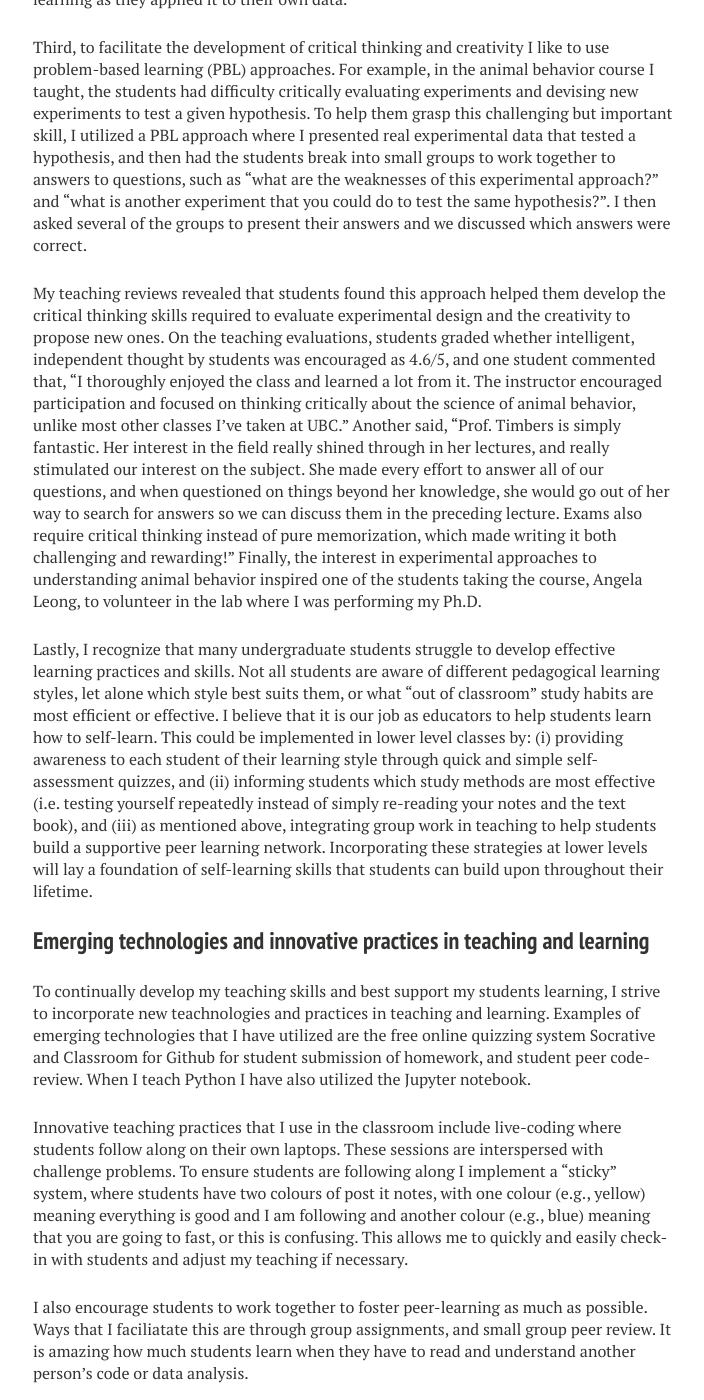
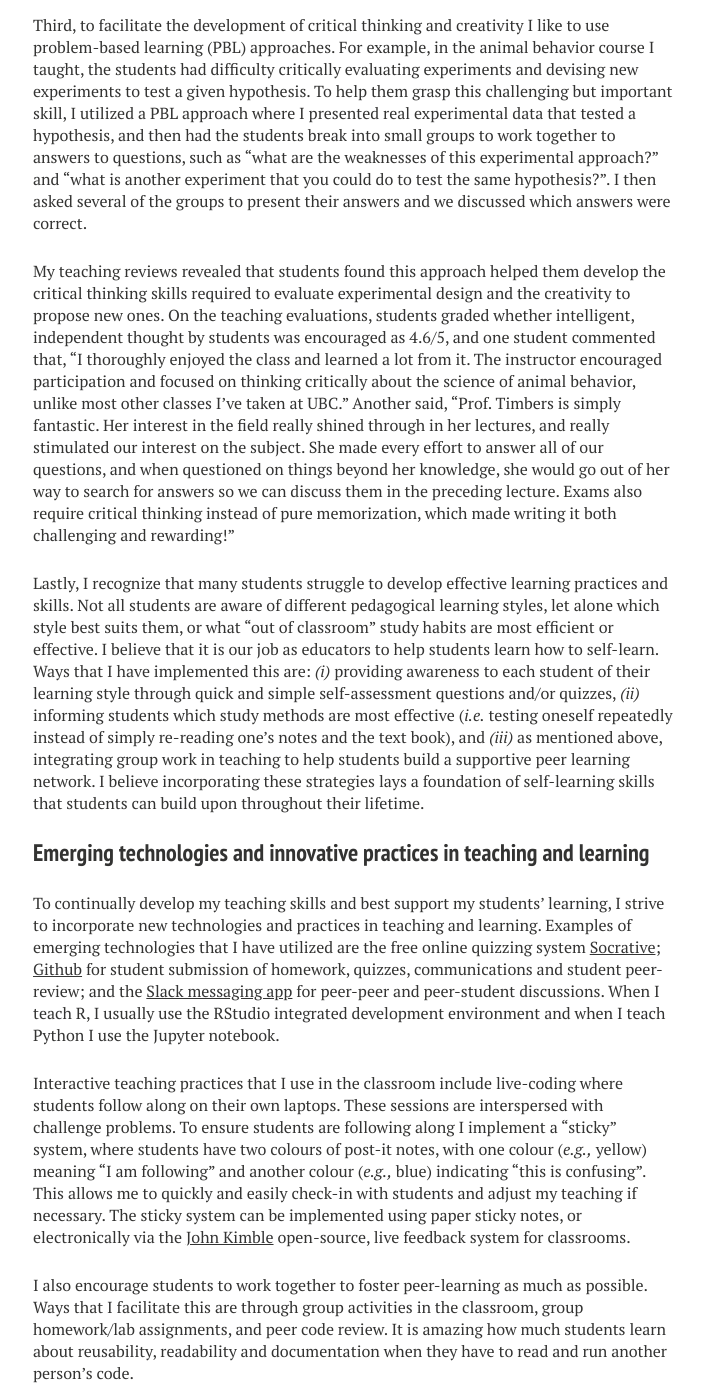
Before and after one commit to ttimbers/ttimbers.github.io, a Jekyll site: the page built from teaching/teaching_philosophy.md, in a window 1280 px wide and 1400 px high, scrolled down 1302 px. Shown: the whole window, without its empty margins (287-991 px from the left). Built offline with Jekyll 4.4.1, drawn with Linux system fonts in a browser that asks for light colours; nearby versions of some CDN libraries; some of the changed text lies outside the part shown.

Commit message:
Update teaching_philosophy.md

```diff
--- a/teaching/teaching_philosophy.md
+++ b/teaching/teaching_philosophy.md
@@ -12,25 +12,23 @@ image:
 
 ## Teaching Philosophy
 
-I have thoroughly enjoyed my involvement in teaching throughout my undergraduate, graduate and postdoctoral studies and I am eager to expand my role in the educational process. I began working as a teaching assistant in the fourth year of my undergraduate degree, and continued to do so throughout my graduate studies at the University of British Columbia (UBC) as well as at Marine Biological Laboratory at Woods Hole, MA, USA. These experiences culminated in a unique opportunity to independently instruct a third year Animal Behavior class of 100 students at UBC while I was a Ph.D. Candidate. Recently I have expanded my teaching experience as a volunteer Software Carpentry instructor (teaching basic computer programming skills to scientists at hands-on workshops), teaching bioinformatics to graduate students at Titus Brown's Next Generation Sequencing summer course, and developing and teaching a Computation in Science course at Quest University.
+I have thoroughly enjoyed my role as the instructor of 5 different university courses spanning Data Science, Computation for the Physical Sciences and Psychology. I have gained additional experience through my volunteer work as a [Software Carpentry](https://software-carpentry.org/) instructor (teaching basic computer programming skills to scientists at hands-on workshops), teaching bioinformatics to graduate students at [Titus Brown's Next Generation Sequencing summer course](http://angus.readthedocs.io/en/2015/week3.html), as well as instructing workshops at the [SFU Scientific Programming Study Group](http://sciprog.ca/) and [UBC R Study Group](https://minisciencegirl.github.io/studyGroup/). My teaching and training involvement has also gone beyond instruction in the classroom and includes curriculum development for several organizations (UBC MDS program, Software Carpentry, as well as for the SFU Scientific Programming and UBC R Study Groups) and mentorship of other teachers through my role on the Software Carpentry Mentorship Sub-committee.
 
-As a result of my experiences, I have come to believe the most important skills that an educator should focus on cultivating in their students are: (1) critical thinking, (2) creativity, and (3) self-learning. Regardless of whether students pursue further academic training, attend a professional school or join industry, these skills are necessary for future success. In my teaching I have implemented several strategies for the development of these skills.
+As a result of my experiences, I have come to believe the most important skills that an educator should focus on cultivating in their students are: (1) critical thinking, (2) creativity, and (3) self-learning. Regardless of whether students join industry or pursue further academic training, these skills are necessary for future success. In my teaching I have implemented several strategies for the development of these skills.
 
-First, I recognize that there are many different learning styles. Therefore, I present new concepts in more than one format so that I may reach everyone. For example, when teaching loops in computer programming I provide: (i) a visual example, (ii) a verbal and written explanation, and (iii) take a break from instruction and ask the students to write a loop for themselves to solve a given problem. This strategy also has the advantage that the information is reinforced by different types of input.
+First, I recognize that there are many different learning styles. Therefore, I present new concepts in more than one format so that I may reach everyone. For example, when teaching loops using R in the MDS Programming for Data Science course, I provided: *(i)* a visual example, *(ii)* a verbal and written explanation, and *(iii)* take a break from instruction and ask the students to use a loop for themselves to solve a given problem. This strategy also has the advantage that the information is reinforced by different types of input.
 
-Second, I believe that motivation is important for successful learning, as it can energize, direct, and sustain learning. One way I use motivation to enhance learning is by providing extrinsic motivators, such as a clear marking rubric on assignments and exams. Another way I effectively use motivation is to harness the intrinsic motivation of each student through assignments where the student chooses the topic themselves as long as it falls under the umbrella of the course topic. For example, in the Computation in the Physical Sciences course that I taught the students were asked to choose a topic of interest for their final project. Although the final project was not due until the end of term, the students assignments each evening throughout the course were to apply the concepts learned in class that day to the dataset they were working on. This kept the students really engaged in the assignments, as they could easily see the practical value of each days learning as they applied it to their own data.
+Second, I believe that motivation is important for successful learning, as it can energize, direct, and sustain learning. One way I use motivation to enhance learning is by providing extrinsic motivators, such as a clear marking rubric on assignments and exams. Another way I effectively use motivation is to harness the intrinsic motivation of each student through assignments where the student chooses the topic themselves as long as it falls under the umbrella of the course topic. For example, in the Computation in the Physical Sciences course that I taught the students were asked to choose a topic of interest for their final project. Although the final project was not due until the end of term, the students assignments each evening throughout the course were to apply the concepts learned in class that day to the dataset they were planning to use for their final project. This kept the students genuinely engaged in the assignments, as they could easily see the practical value of each days learning as they applied it to their dataset of interest.
 
 Third, to facilitate the development of critical thinking and creativity I like to use problem-based learning (PBL) approaches. For example, in the animal behavior course I taught, the students had difficulty critically evaluating experiments and devising new experiments to test a given hypothesis. To help them grasp this challenging but important skill, I utilized a PBL approach where I presented real experimental data that tested a hypothesis, and then had the students break into small groups to work together to answers to questions, such as “what are the weaknesses of this experimental approach?” and “what is another experiment that you could do to test the same hypothesis?”. I then asked several of the groups to present their answers and we discussed which answers were correct.
 
-My teaching reviews revealed that students found this approach helped them develop the critical thinking skills required to evaluate experimental design and the creativity to propose new ones. On the teaching evaluations, students graded whether intelligent, independent thought by students was encouraged as 4.6/5, and one student commented that, “I thoroughly enjoyed the class and learned a lot from it. The instructor encouraged participation and focused on thinking critically about the science of animal behavior, unlike most other classes I've taken at UBC.” Another said, “Prof. Timbers is simply fantastic. Her interest in the field really shined through in her lectures, and really stimulated our interest on the subject. She made every effort to answer all of our questions, and when questioned on things beyond her knowledge, she would go out of her way to search for answers so we can discuss them in the preceding lecture. Exams also require critical thinking instead of pure memorization, which made writing it both challenging and rewarding!” Finally, the interest in experimental approaches to understanding animal behavior inspired one of the students taking the course, Angela Leong, to volunteer in the lab where I was performing my Ph.D.
+My teaching reviews revealed that students found this approach helped them develop the critical thinking skills required to evaluate experimental design and the creativity to propose new ones. On the teaching evaluations, students graded whether intelligent, independent thought by students was encouraged as 4.6/5, and one student commented that, “I thoroughly enjoyed the class and learned a lot from it. The instructor encouraged participation and focused on thinking critically about the science of animal behavior, unlike most other classes I've taken at UBC.” Another said, “Prof. Timbers is simply fantastic. Her interest in the field really shined through in her lectures, and really stimulated our interest on the subject. She made every effort to answer all of our questions, and when questioned on things beyond her knowledge, she would go out of her way to search for answers so we can discuss them in the preceding lecture. Exams also require critical thinking instead of pure memorization, which made writing it both challenging and rewarding!”
 
-Lastly, I recognize that many undergraduate students struggle to develop effective learning practices and skills. Not all students are aware of different pedagogical learning styles, let alone which style best suits them, or what “out of classroom” study habits are most efficient or effective. I believe that it is our job as educators to help students learn how to self-learn. This could be implemented in lower level classes by: (i) providing awareness to each student of their learning style through quick and simple self-assessment quizzes, and (ii) informing students which study methods are most effective (i.e. testing yourself repeatedly instead of simply re-reading your notes and the text book), and (iii) as mentioned above, integrating group work in teaching to help students build a supportive peer learning network. Incorporating these strategies at lower levels will lay a foundation of self-learning skills that students can build upon throughout their lifetime.
-
+Lastly, I recognize that many students struggle to develop effective learning practices and skills. Not all students are aware of different pedagogical learning styles, let alone which style best suits them, or what “out of classroom” study habits are most efficient or effective. I believe that it is our job as educators to help students learn how to self-learn. Ways that I have implemented this are: *(i)* providing awareness to each student of their learning style through quick and simple self-assessment questions and/or quizzes, *(ii)* informing students which study methods are most effective (*i.e.* testing oneself repeatedly instead of simply re-reading one's notes and the text book), and *(iii)* as mentioned above, integrating group work in teaching to help students build a supportive peer learning network. I believe incorporating these strategies lays a foundation of self-learning skills that students can build upon throughout their lifetime.
 
 ### Emerging technologies and innovative practices in teaching and learning
+To continually develop my teaching skills and best support my students' learning, I strive to incorporate new technologies and practices in teaching and learning. Examples of emerging technologies that I have utilized are the free online quizzing system [Socrative](https://www.socrative.com/); [Github](https://github.com/) for student submission of homework, quizzes, communications and student peer-review; and the [Slack messaging app](https://slack.com/) for peer-peer and peer-student discussions. When I teach R, I usually use the RStudio integrated development environment and when I teach Python I use the Jupyter notebook.
 
-To continually develop my teaching skills and best support my students learning, I strive to incorporate new teachnologies and practices in teaching and learning. Examples of emerging technologies that I have utilized are the free online quizzing system Socrative and Classroom for Github for student submission of homework, and student peer code-review. When I teach Python I have also utilized the Jupyter notebook.
+Interactive teaching practices that I use in the classroom include live-coding where students follow along on their own laptops. These sessions are interspersed with challenge problems. To ensure students are following along I implement a "sticky" system, where students have two colours of post-it notes, with one colour (*e.g.,* yellow) meaning "I am following" and another colour (*e.g.,* blue) indicating "this is confusing". This allows me to quickly and easily check-in with students and adjust my teaching if necessary. The sticky system can be implemented using paper sticky notes, or electronically via the [John Kimble](https://github.com/kohler/johnkimble) open-source, live feedback system for classrooms.
 
-Innovative teaching practices that I use in the classroom include live-coding where students follow along on their own laptops. These sessions are interspersed with challenge problems. To ensure students are following along I implement a "sticky" system, where students have two colours of post it notes, with one colour (e.g., yellow) meaning everything is good and I am following and another colour (e.g., blue) meaning that you are going to fast, or this is confusing. This allows me to quickly and easily check-in with students and adjust my teaching if necessary.
-
-I also encourage students to work together to foster peer-learning as much as possible. Ways that I faciliatate this are through group assignments, and small group peer review. It is amazing how much students learn when they have to read and understand another person's code or data analysis.
+I also encourage students to work together to foster peer-learning as much as possible. Ways that I facilitate this are through group activities in the classroom, group homework/lab assignments, and peer code review. It is amazing how much students learn about reusability, readability and documentation when they have to read and run another person's code.
```
